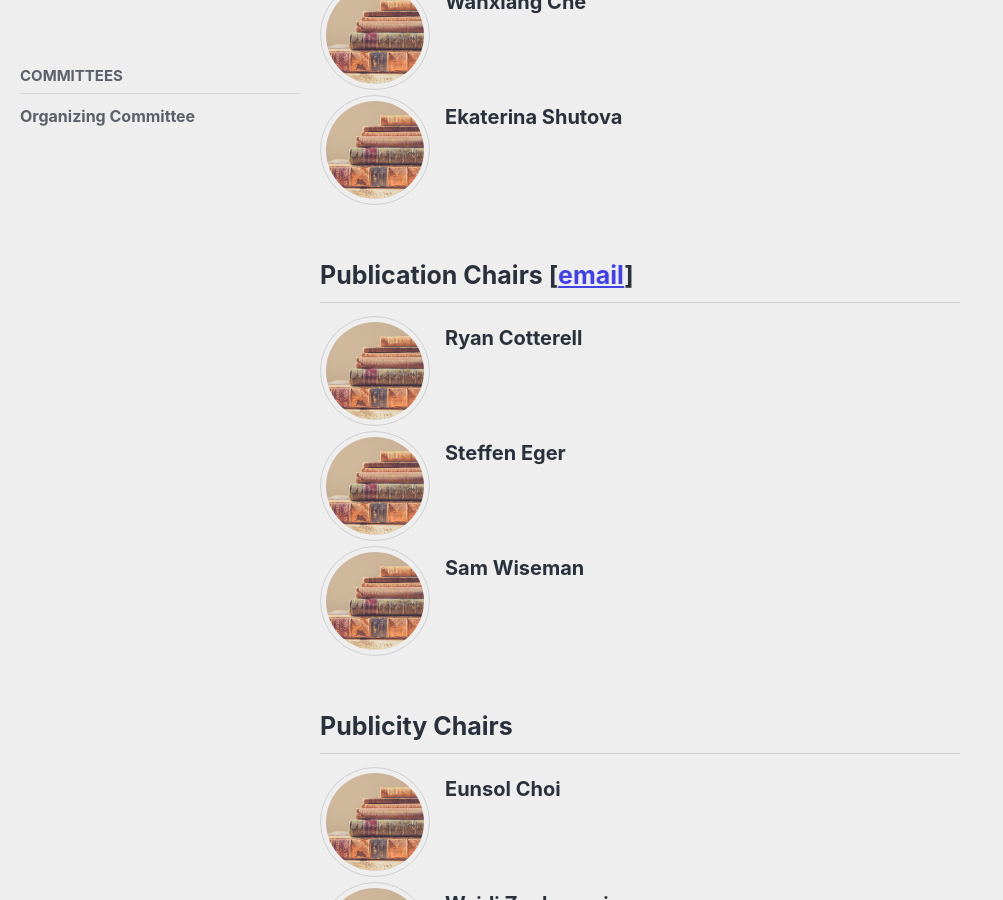
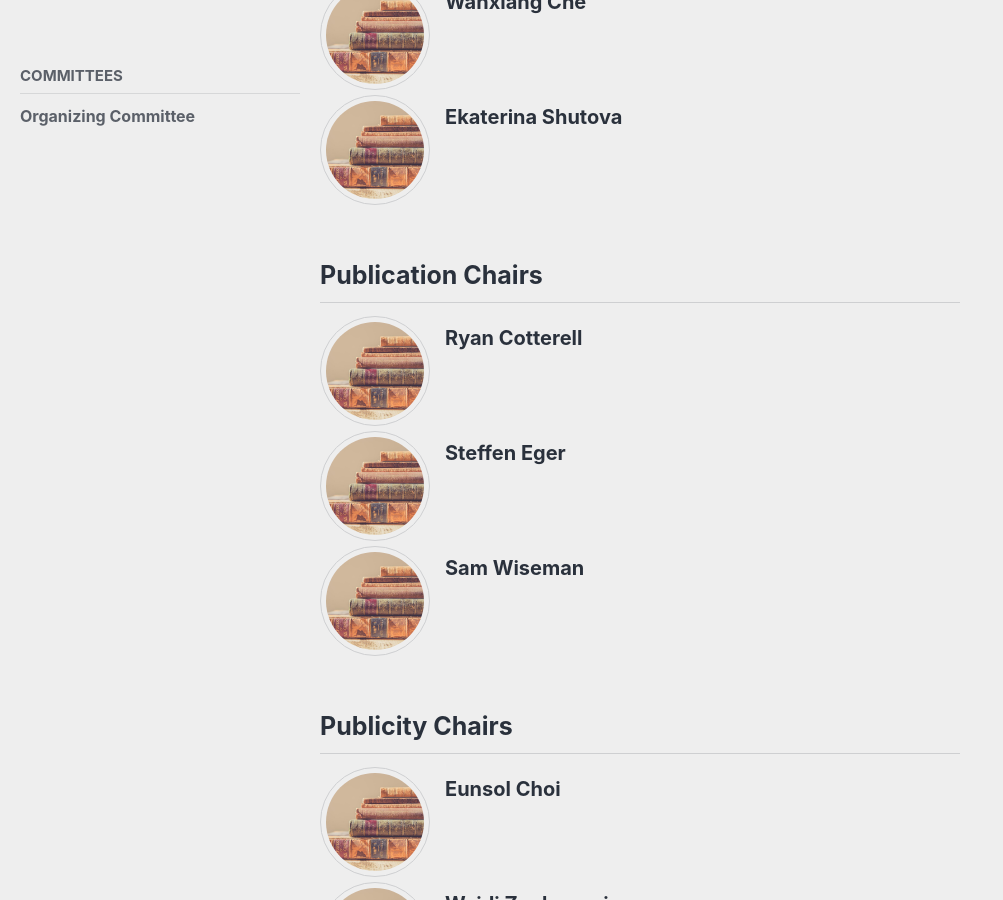
Before and after one commit to yxni98/EMNLP_2022, a Jekyll site: the page built from _pages/committees/organization.md, in a window 1280 px wide and 900 px high, scrolled down 2306 px. Shown: the whole window, without its empty margins (0-1003 px from the left). Built offline with Jekyll 4.4.1, drawn with Linux system fonts in a browser that asks for light colours; cached includes are drawn as plain includes; nearby versions of some CDN libraries; comment, search, counter and statistics services are not loaded; part of the change alters nothing that is shown.

Commit message:
Update organization.md
add email info

```diff
--- a/_pages/committees/organization.md
+++ b/_pages/committees/organization.md
@@ -1,7 +1,7 @@
 ---
 title: Organizing Committee
 layout: single
-excerpt: "NAACL 2021 organizing committee."
+excerpt: "EMNLP 2022 organizing committee."
 permalink: /organization/
 sidebar:
     nav: "committees"
@@ -13,6 +13,7 @@ sidebar:
    picture="/assets/images/committee/books.jpeg"
    site=" "
    institution=" "
+   email = "nasmith@cs.washington.edu"
 %}
 
 <h2>Program Chairs </h2>
@@ -21,6 +22,7 @@ sidebar:
    picture="/assets/images/committee/books.jpeg"
    site=""
    institution=""
+   email = "yoav.goldberg@gmail.com"
 %}
 
 {% include committee-member.html
@@ -28,6 +30,7 @@ sidebar:
    picture="/assets/images/committee/books.jpeg"
    site=""
    institution=""
+   email = "zkozareva@gmail.com"
 %}
 
 {% include committee-member.html
@@ -35,6 +38,7 @@ sidebar:
    picture="/assets/images/committee/books.jpeg"
    site=""
    institution=""
+   email = "yue.zhang@wias.org.cn"
 %}
 
 <h2>Industry Track Chairs </h2>
@@ -43,6 +47,7 @@ sidebar:
    picture="/assets/images/committee/books.jpeg"
    site=""
    institution=""
+   email = "angeliki@google.com"
 %}
 
 {% include committee-member.html
@@ -50,6 +55,7 @@ sidebar:
    picture="/assets/images/committee/books.jpeg"
    site=""
    institution=""
+   email = "yunyaoli@us.ibm.com"
 %}
 
 <h2>Workshop Chairs
@@ -59,6 +65,7 @@ sidebar:
    picture="/assets/images/committee/books.jpeg"
    site=""
    institution=""
+   email = "asli.ca@live.com"
 %}
 
 {% include committee-member.html
@@ -66,6 +73,7 @@ sidebar:
    picture="/assets/images/committee/books.jpeg"
    site=""
    institution=""
+   email = "dh@di.ku.dk"
 %}
 
 <h2>Tutorial Chairs </h2>
@@ -74,6 +82,7 @@ sidebar:
    picture="/assets/images/committee/books.jpeg"
    site=""
    institution=""
+   email = "samhaa@computer.org"
 %}
 
 {% include committee-member.html
@@ -81,6 +90,7 @@ sidebar:
    picture="/assets/images/committee/books.jpeg"
    site=""
    institution=""
+   email = "xpqiu@fudan.edu.cn"
 %}
 
 
@@ -90,6 +100,7 @@ sidebar:
    picture="/assets/images/committee/books.jpeg"
    site=""
    institution=""
+   email = "lea.frermann@unimelb.edu.au"
 %}
 
 {% include committee-member.html
@@ -97,6 +108,7 @@ sidebar:
    picture="/assets/images/committee/books.jpeg"
    site=""
    institution=""
+   email = "nael@itu.dk"
 %}
 
 <h2>Demonstration Chairs</h2>
@@ -105,6 +117,7 @@ sidebar:
    picture="/assets/images/committee/books.jpeg"
    site=""
    institution=""
+   email = "wanxiang@gmail.com"
 %}
 
 {% include committee-member.html
@@ -112,14 +125,16 @@ sidebar:
    picture="/assets/images/committee/books.jpeg"
    site=""
    institution=""
+   email = "shutova.e@gmail.com"
 %}
 
-<h2>Publication Chairs [<a href="">email</a>]</h2>
+<h2>Publication Chairs</h2>
 {% include committee-member.html
    name="Ryan Cotterell"
    picture="/assets/images/committee/books.jpeg"
    site=""
    institution=""
+   email = "ryan.cotterell@gmail.com"
 %}
 
 {% include committee-member.html
@@ -127,6 +142,7 @@ sidebar:
    picture="/assets/images/committee/books.jpeg"
    site=""
    institution=""
+   email = "eger@aiphes.tu-darmstadt.de"
 %}
 
 {% include committee-member.html
@@ -134,6 +150,7 @@ sidebar:
    picture="/assets/images/committee/books.jpeg"
    site=""
    institution=""
+   email = "swiseman@cs.duke.edu"
 %}
 
 <h2>Publicity Chairs </h2>
@@ -142,6 +159,7 @@ sidebar:
    picture="/assets/images/committee/books.jpeg"
    site=" "
    institution=" "
+   email = "eunsol@utexas.edu"
 %}
 
 {% include committee-member.html
@@ -149,6 +167,7 @@ sidebar:
    picture="/assets/images/committee/books.jpeg"
    site=""
    institution=""
+   email = "wzaghouani@hbku.edu.qa"
 %}
 
 
@@ -158,6 +177,7 @@ sidebar:
    picture="/assets/images/committee/books.jpeg"
    site="https:"
    institution=""
+   email = "hbouamor@cmu.edu"
 %}
 
 <h2>Virtual Infrastructure Chair</h2>
@@ -166,21 +186,31 @@ sidebar:
    picture="/assets/images/committee/books.jpeg"
    site=""
    institution=""
+   email = "we07@aub.edu.lb"
 %}
 {% include committee-member.html
    name="Hao Fang"
    picture="/assets/images/committee/books.jpeg"
    site=""
    institution=""
+   email = "hao.fang@microsoft.com"
 %}
 
 
 <h2>Website Chairs</h2>
 {% include committee-member.html
+   name="Zhaochun Ren"
+   picture="/assets/images/committee/books.jpeg"
+   site=""
+   institution=""
+   email = "zhc.ren@gmail.com"
+%}
+{% include committee-member.html
    name="Fajie Yuan"
    picture="/assets/images/committee/books.jpeg"
    site=""
    institution=""
+   email = "yuanfajie@westlake.edu.cn"
 %}
 
 <h2>Diversity/Inclusion/Outreach Chairs</h2>
@@ -189,6 +219,7 @@ sidebar:
    picture="/assets/images/committee/books.jpeg"
    site=""
    institution=""
+   email = "thamar.solorio@gmail.com"
 %}
 
 {% include committee-member.html
@@ -196,6 +227,7 @@ sidebar:
    picture="/assets/images/committee/books.jpeg"
    site=""
    institution=""
+   email = "av308@cam.ac.uk"
 %}
 
 <h2>Reviewer Mentoring Chairs</h2>
@@ -204,6 +236,7 @@ sidebar:
    picture="/assets/images/committee/books.jpeg"
    site=""
    institution=""
+   email = "david.mimno@gmail.com"
 %}
 
 {% include committee-member.html
@@ -211,6 +244,7 @@ sidebar:
    picture="/assets/images/committee/books.jpeg"
    site=""
    institution=""
+   email = "lanyanyan@mail.tsinghua.edu.cn"
 %}
 
 
@@ -220,6 +254,7 @@ sidebar:
    picture="/assets/images/committee/books.jpeg"
    site=""
    institution=""
+   email = "wangmingxuan.89@bytedance.com"
 %}
 
 {% include committee-member.html
@@ -227,4 +262,5 @@ sidebar:
    picture="/assets/images/committee/books.jpeg"
    site=""
    institution=""
+   email = "izitouni@google.com"
 %}
```
